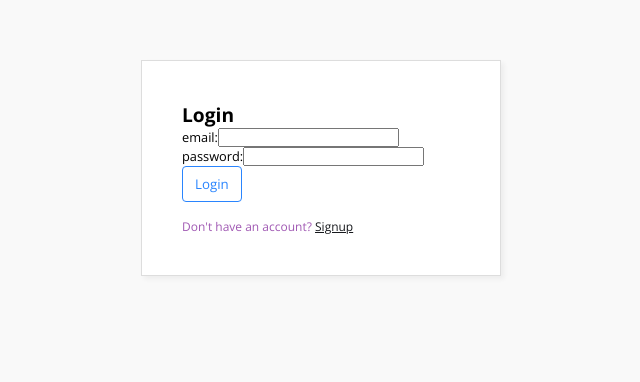
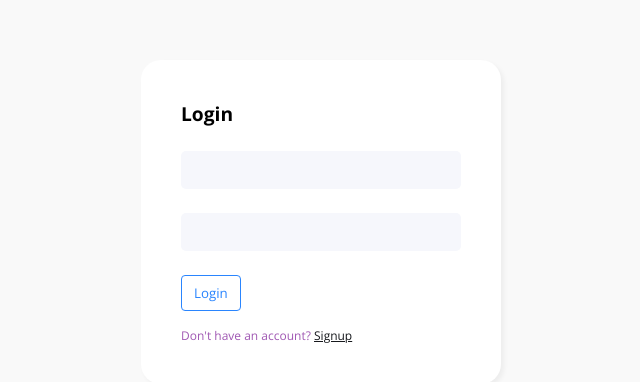
Before and after one commit to Im-Hassan-wd/verbose-broccoli, a React (Create React App) app: page /login in a window 1280 px wide. Shown: the top 382 px of the page, without its empty margins (319-959 px from the left). Built offline with nearby package versions, Linux system fonts and the light colour scheme; no server answers.

Commit message:
login page design

```diff
--- a/src/index.css
+++ b/src/index.css
@@ -70,7 +70,8 @@ button {
   align-items: center;
   gap: 10px;
   border-radius: 5px;
-  border: 2px solid var(--smoke);
+  border: none;
+  background: #f6f7fc;
 }
 .auth-form .input-div input {
   border: none;
@@ -98,7 +99,6 @@ button {
 
 /* dark mode  */
 .App.dark .auth-form .input-div {
-  border-color: var(--dark-100);
 }
 .App.dark .auth-form .input-div i {
   color: var(--smoke);
--- a/src/pages/login/Login.js
+++ b/src/pages/login/Login.js
@@ -19,25 +19,23 @@ export default function Login() {
     <form onSubmit={handleSubmit} className="auth-form">
       <h2>Login</h2>
 
-      <label>
-        <span>email:</span>
+      <div className="input-div">
         <input
           required
           type="email"
           onChange={(e) => setEmail(e.target.value)}
           value={email}
         />
-      </label>
+      </div>
 
-      <label>
-        <span>password:</span>
+      <div className="input-div">
         <input
           required
           type="password"
           onChange={(e) => setPassword(e.target.value)}
           value={password}
         />
-      </label>
+      </div>
 
       {!isPending && <button className="btn">Login</button>}
       {isPending && (
--- a/src/pages/signup/Signup.css
+++ b/src/pages/signup/Signup.css
@@ -1,8 +1,8 @@
 .auth-form {
+  border-radius: 20px;
   max-width: 360px;
   margin: 60px auto;
   padding: 40px;
-  border: 1px solid #ddd;
   box-shadow: 3px 3px 5px rgba(0, 0, 0, 0.05);
   background: #fff;
 }
```
